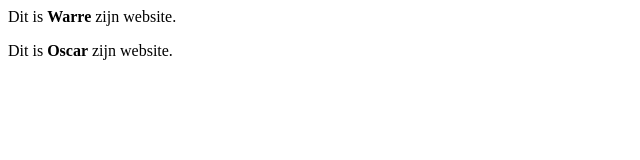
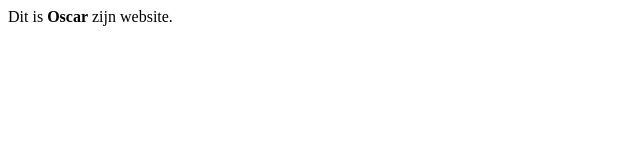
Before and after one commit to Warrefdsfdsfdsfsd/Test, a plain HTML site: page index.html in a window 1280 px wide. Shown: the whole page, without its empty margins (0-640 px from the left). Drawn offline with Linux system fonts and the light colour scheme.

Commit message:
Update index.html

```diff
--- a/index.html
+++ b/index.html
@@ -1,2 +1 @@
-<p>Dit is <strong>Warre</strong> zijn website.</p>
 <p>Dit is <strong>Oscar</strong> zijn website.</p>
```
